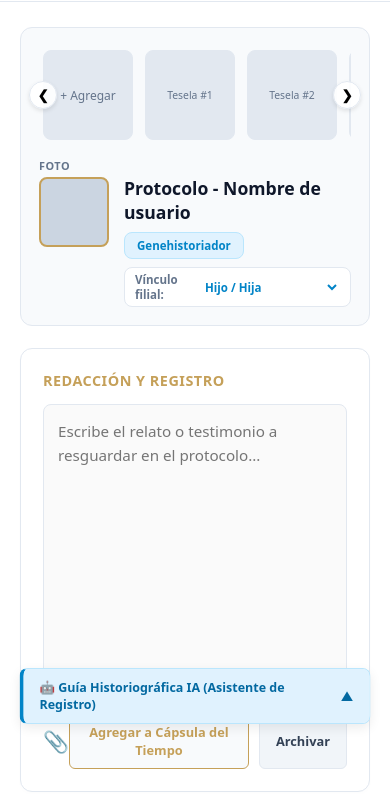
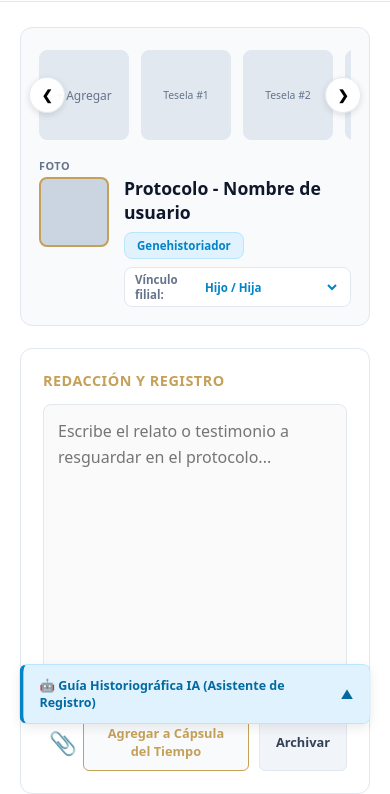
Before and after one commit to asdrubal-omnihistoria/Omnihistoria, a plain HTML site: page preservador-provisorio.html in a window 390 px wide. Shown: the part 55-849 px from the top of the page. Drawn offline with Linux system fonts and the light colour scheme.

Commit message:
Enhance mobile viewport and touch interactions
Updated viewport meta tag for better scaling on mobile devices. Enhanced CSS styles for touch interactions and improved layout responsiveness.

```diff
--- a/preservador-provisorio.html
+++ b/preservador-provisorio.html
@@ -2,7 +2,7 @@
 <html lang="es">
 <head>
   <meta charset="UTF-8">
-  <meta name="viewport" content="width=device-width, initial-scale=1.0">
+  <meta name="viewport" content="width=device-width, initial-scale=1.0, maximum-scale=1.0, user-scalable=no">
   <title>OMNIH | Protocolo Privado del Preservador</title>
   <style>
     :root {
@@ -20,19 +20,46 @@
       --success-green: #15803d;
     }
 
-    * { box-sizing: border-box; margin: 0; padding: 0; font-family: system-ui, -apple-system, sans-serif; }
-    body { background-color: var(--bg-light); color: var(--text-main); min-height: 100vh; display: flex; flex-direction: column; }
+    * {
+      box-sizing: border-box;
+      margin: 0;
+      padding: 0;
+      font-family: system-ui, -apple-system, sans-serif;
+      /* Desactiva el destello azul por defecto en iOS/Android */
+      -webkit-tap-highlight-color: transparent;
+    }
+
+    body {
+      background-color: var(--bg-light);
+      color: var(--text-main);
+      /* dvh evita problemas de superposición con el teclado virtual desplegado */
+      min-height: 100dvh;
+      display: flex;
+      flex-direction: column;
+    }
 
     /* HEADER SUPERIOR */
     header { background: #ffffff; border-bottom: 1px solid var(--border-color); padding: 12px 20px; position: sticky; top: 0; z-index: 20; }
     .header-content { display: flex; align-items: center; justify-content: space-between; max-width: 850px; margin: 0 auto; width: 100%; }
 
     .header-left { display: flex; align-items: center; }
-    .brand-logo-img { height: 32px; width: auto; object-fit: contain; display: block; }
+    .brand-logo-img { height: 32px; width: auto; object-fit: contain; display: block; touch-action: manipulation; }
 
     .header-right { display: flex; align-items: center; gap: 15px; }
-    .hamburger-btn { background: none; border: none; font-size: 1.4rem; cursor: pointer; color: var(--text-main); }
-    .config-btn { background: none; border: none; font-size: 1.2rem; cursor: pointer; color: var(--text-muted); }
+
+    /* Botones con objetivo táctil ampliado (min 44px) */
+    .hamburger-btn, .config-btn {
+      background: none;
+      border: none;
+      font-size: 1.4rem;
+      cursor: pointer;
+      color: var(--text-main);
+      touch-action: manipulation;
+      padding: 8px;
+      margin: -8px;
+      user-select: none;
+    }
+    .config-btn { font-size: 1.2rem; color: var(--text-muted); }
 
     /* CONTENEDOR PRINCIPAL */
     main { flex: 1; max-width: 850px; width: 100%; margin: 0 auto; padding: 25px 20px 120px 20px; display: flex; flex-direction: column; gap: 22px; }
@@ -40,14 +67,65 @@
     /* PERFIL DEL PRESERVADOR */
     .profile-hero { background: var(--panel-bg); border: 1px solid var(--border-color); border-radius: 12px; padding: 18px; display: flex; flex-direction: column; gap: 14px; }
 
-    /* CARRUSEL TÉCNICO INTERACTIVO */
+    /* CARRUSEL TÉCNICO INTERACTIVO OPTIMIZADO PARA TOUCH */
     .carousel-wrapper { position: relative; width: 100%; display: flex; align-items: center; }
-    .carousel-container { display: flex; gap: 12px; overflow-x: auto; scroll-behavior: smooth; padding: 4px; scrollbar-width: none; width: 100%; }
+    .carousel-container {
+      display: flex;
+      gap: 12px;
+      overflow-x: auto;
+      scroll-behavior: smooth;
+      padding: 4px;
+      scrollbar-width: none;
+      width: 100%;
+      /* Desplazamiento táctil inercial para móviles */
+      -webkit-overflow-scrolling: touch;
+      scroll-snap-type: x mandatory;
+      touch-action: pan-x;
+    }
     .carousel-container::-webkit-scrollbar { display: none; }
-    .carousel-item { width: 90px; height: 90px; border-radius: 8px; object-fit: cover; border: 1px solid var(--border-color); flex-shrink: 0; background: #e2e8f0; display: flex; flex-direction: column; align-items: center; justify-content: center; font-size: 0.75rem; color: var(--text-muted); cursor: pointer; transition: transform 0.2s, border-color 0.2s; position: relative; }
-    .carousel-item:hover { border-color: var(--accent-gold); transform: scale(1.02); }
-    .carousel-item img { width: 100%; height: 100%; border-radius: 7px; object-fit: cover; }
-    .carousel-nav-btn { background: rgba(255, 255, 255, 0.9); border: 1px solid var(--border-color); border-radius: 50%; width: 28px; height: 28px; font-weight: bold; cursor: pointer; display: flex; align-items: center; justify-content: center; position: absolute; z-index: 5; box-shadow: 0 2px 4px rgba(0,0,0,0.1); }
+
+    .carousel-item {
+      width: 90px;
+      height: 90px;
+      border-radius: 8px;
+      object-fit: cover;
+      border: 1px solid var(--border-color);
+      flex-shrink: 0;
+      background: #e2e8f0;
+      display: flex;
+      flex-direction: column;
+      align-items: center;
+      justify-content: center;
+      font-size: 0.75rem;
+      color: var(--text-muted);
+      cursor: pointer;
+      transition: transform 0.2s, border-color 0.2s;
+      position: relative;
+      scroll-snap-align: start;
+      touch-action: manipulation;
+      user-select: none;
+    }
+    .carousel-item:active { transform: scale(0.96); }
+    .carousel-item img { width: 100%; height: 100%; border-radius: 7px; object-fit: cover; pointer-events: none; }
+
+    .carousel-nav-btn {
+      background: rgba(255, 255, 255, 0.95);
+      border: 1px solid var(--border-color);
+      border-radius: 50%;
+      width: 36px;
+      height: 36px;
+      font-weight: bold;
+      cursor: pointer;
+      display: flex;
+      align-items: center;
+      justify-content: center;
+      position: absolute;
+      z-index: 5;
+      box-shadow: 0 2px 6px rgba(0,0,0,0.12);
+      touch-action: manipulation;
+      user-select: none;
+    }
+    .carousel-nav-btn:active { transform: scale(0.9); }
     .carousel-nav-btn.prev { left: -10px; }
     .carousel-nav-btn.next { right: -10px; }
 
@@ -63,24 +141,49 @@
 
     .tags-container { display: flex; flex-wrap: wrap; gap: 8px; align-items: center; }
 
-    .rank-tag { font-size: 0.72rem; font-weight: 700; padding: 5px 12px; border-radius: 8px; background: var(--accent-blue-light); color: var(--accent-blue); border: 1px solid #bae6fd; width: fit-content; }
+    .rank-tag { font-size: 0.72rem; font-weight: 700; padding: 5px 12px; border-radius: 8px; background: var(--accent-blue-light); color: var(--accent-blue); border: 1px solid #bae6fd; width: fit-content; user-select: none; }
 
-    .vinculo-tag { display: flex; align-items: center; gap: 4px; background: #ffffff; padding: 4px 10px; border-radius: 8px; border: 1px solid var(--border-color); width: fit-content; }
+    .vinculo-tag { display: flex; align-items: center; gap: 4px; background: #ffffff; padding: 4px 10px; border-radius: 8px; border: 1px solid var(--border-color); width: fit-content; touch-action: manipulation; }
     .vinculo-label { font-size: 0.72rem; font-weight: 700; color: var(--text-muted); }
-    .vinculo-select { background: transparent; border: none; font-size: 0.72rem; font-weight: 700; color: var(--accent-blue); outline: none; cursor: pointer; }
+    .vinculo-select { background: transparent; border: none; font-size: 0.72rem; font-weight: 700; color: var(--accent-blue); outline: none; cursor: pointer; touch-action: manipulation; }
     .vinculo-select option { color: var(--text-main); font-weight: 500; }
 
     /* ÁREA CENTRAL DE CARGA Y REDACCIÓN */
     .editor-card { background: #ffffff; border: 1px solid var(--border-color); border-radius: 12px; padding: 22px; display: flex; flex-direction: column; gap: 14px; box-shadow: 0 2px 4px rgba(0,0,0,0.01); }
     .editor-title { font-size: 0.9rem; font-weight: 700; color: var(--accent-gold); letter-spacing: 0.5px; text-transform: uppercase; }
-    textarea { width: 100%; min-height: 280px; border: 1px solid var(--border-color); border-radius: 8px; padding: 14px; font-size: 0.95rem; line-height: 1.6; outline: none; resize: vertical; background: #fafafa; }
+
+    /* Configuración de textarea para entrada limpia de teclado táctil */
+    textarea {
+      width: 100%;
+      min-height: 280px;
+      border: 1px solid var(--border-color);
+      border-radius: 8px;
+      padding: 14px;
+      font-size: 1rem; /* 16px evita zoom automático indeseado en Safari iOS */
+      line-height: 1.6;
+      outline: none;
+      resize: vertical;
+      background: #fafafa;
+      touch-action: manipulation;
+    }
     textarea:focus { background: #ffffff; border-color: var(--accent-blue); }
 
     .attachment-bar { display: flex; align-items: center; justify-content: space-between; border-top: 1px solid var(--border-color); padding-top: 14px; }
-    .clip-btn { background: none; border: none; font-size: 1.3rem; cursor: pointer; color: var(--text-muted); }
+    .clip-btn { background: none; border: none; font-size: 1.4rem; cursor: pointer; color: var(--text-muted); touch-action: manipulation; padding: 6px; user-select: none; }
     .action-btns { display: flex; gap: 10px; }
 
-    .btn-action { padding: 9px 16px; font-size: 0.8rem; font-weight: 600; border-radius: 6px; cursor: pointer; border: none; transition: background 0.2s; }
+    .btn-action {
+      padding: 10px 16px;
+      font-size: 0.8rem;
+      font-weight: 600;
+      border-radius: 6px;
+      cursor: pointer;
+      border: none;
+      transition: background 0.2s, transform 0.15s;
+      touch-action: manipulation;
+      user-select: none;
+    }
+    .btn-action:active { transform: scale(0.96); }
 
     .btn-archive { background: var(--btn-gray); color: var(--btn-gray-text); border: 1px solid var(--border-color); }
     .btn-archive:hover { background: #e2e8f0; }
@@ -89,40 +192,40 @@
     /* SESIÓN OMNIHISTÓRICA DELIMITADA */
     .session-box { background: var(--panel-bg); border: 1px solid var(--border-color); border-radius: 12px; padding: 16px; display: flex; flex-direction: column; gap: 10px; margin-top: 10px; }
     .session-header { font-size: 0.8rem; font-weight: 700; color: var(--text-main); display: flex; justify-content: space-between; align-items: center; }
-    .session-status { color: var(--accent-blue); cursor: pointer; font-weight: 600; font-size: 0.8rem; }
+    .session-status { color: var(--accent-blue); cursor: pointer; font-weight: 600; font-size: 0.8rem; touch-action: manipulation; user-select: none; }
     .session-chat-area { background: #ffffff; border: 1px solid var(--border-color); border-radius: 8px; height: 100px; padding: 10px; font-size: 0.8rem; color: var(--text-muted); display: flex; align-items: center; justify-content: center; text-align: center; }
 
     /* GUÍA HISTORIOGRÁFICA DE IA DESPLEGABLE E INTERACTIVA */
-    .ai-guidance-floating { position: fixed; bottom: 65px; left: 50%; transform: translateX(-50%); width: 90%; max-width: 810px; background: #f0f9ff; border: 1px solid #bae6fd; border-left: 4px solid var(--accent-blue); border-radius: 8px; font-size: 0.78rem; color: #0369a1; box-shadow: 0 4px 12px rgba(0,0,0,0.08); z-index: 15; overflow: hidden; transition: all 0.3s ease; }
-    .ai-guidance-header { display: flex; justify-content: space-between; align-items: center; padding: 10px 16px; background: #e0f2fe; cursor: pointer; font-weight: 700; user-select: none; }
+    .ai-guidance-floating { position: fixed; bottom: 65px; left: 50%; transform: translateX(-50%); width: 90%; max-width: 810px; background: #f0f9ff; border: 1px solid #bae6fd; border-left: 4px solid var(--accent-blue); border-radius: 8px; font-size: 0.78rem; color: #0369a1; box-shadow: 0 4px 12px rgba(0,0,0,0.08); z-index: 15; overflow: hidden; transition: all 0.3s ease; touch-action: manipulation; }
+    .ai-guidance-header { display: flex; justify-content: space-between; align-items: center; padding: 12px 16px; background: #e0f2fe; cursor: pointer; font-weight: 700; user-select: none; touch-action: manipulation; }
     .ai-guidance-content { padding: 12px 16px; display: none; line-height: 1.5; background: #f0f9ff; border-top: 1px solid #bae6fd; }
     .ai-guidance-floating.open .ai-guidance-content { display: block; }
 
     /* DRAWER OVERLAY & PANEL */
-    .drawer-overlay { display: none; position: fixed; top: 0; left: 0; width: 100vw; height: 100vh; background: rgba(15, 23, 42, 0.4); z-index: 25; }
+    .drawer-overlay { display: none; position: fixed; top: 0; left: 0; width: 100vw; height: 100vh; background: rgba(15, 23, 42, 0.4); z-index: 25; touch-action: manipulation; }
     .drawer-overlay.active { display: block; }
 
-    .drawer-panel { position: fixed; top: 0; right: -100%; width: 300px; height: 100vh; background: #ffffff; border-left: 1px solid var(--border-color); box-shadow: -4px 0 15px rgba(0,0,0,0.05); transition: right 0.3s ease; z-index: 30; padding: 20px; display: flex; flex-direction: column; justify-content: space-between; overflow-y: auto; }
+    .drawer-panel { position: fixed; top: 0; right: -100%; width: 300px; height: 100vh; height: 100dvh; background: #ffffff; border-left: 1px solid var(--border-color); box-shadow: -4px 0 15px rgba(0,0,0,0.05); transition: right 0.3s ease; z-index: 30; padding: 20px; display: flex; flex-direction: column; justify-content: space-between; overflow-y: auto; -webkit-overflow-scrolling: touch; }
     .drawer-panel.active { right: 0; }
 
     .drawer-header { display: flex; justify-content: space-between; align-items: center; border-bottom: 1px solid var(--border-color); padding-bottom: 10px; margin-bottom: 15px; }
     .drawer-title { font-size: 1.2rem; font-weight: 800; color: var(--accent-gold); }
 
-    .btn-close-drawer { background: none; border: none; font-size: 1.5rem; font-weight: 700; color: var(--text-muted); cursor: pointer; padding: 0 4px; line-height: 1; transition: color 0.2s ease; }
+    .btn-close-drawer { background: none; border: none; font-size: 1.6rem; font-weight: 700; color: var(--text-muted); cursor: pointer; padding: 4px 8px; line-height: 1; transition: color 0.2s ease; touch-action: manipulation; user-select: none; }
     .btn-close-drawer:hover { color: var(--text-main); }
 
     .drawer-section-label { font-size: 0.7rem; font-weight: 700; color: var(--text-muted); text-transform: uppercase; margin-bottom: 10px; }
     .drawer-menu { list-style: none; display: flex; flex-direction: column; gap: 8px; }
-    .drawer-menu li a { text-decoration: none; color: var(--text-muted); font-size: 0.85rem; font-weight: 600; display: block; padding: 8px 10px; border-radius: 6px; transition: background 0.2s, color 0.2s; }
-    .drawer-menu li a:hover { background-color: var(--accent-blue-light); color: var(--accent-blue); }
+    .drawer-menu li a { text-decoration: none; color: var(--text-muted); font-size: 0.85rem; font-weight: 600; display: block; padding: 10px 12px; border-radius: 6px; transition: background 0.2s, color 0.2s; touch-action: manipulation; }
+    .drawer-menu li a:hover, .drawer-menu li a:active { background-color: var(--accent-blue-light); color: var(--accent-blue); }
 
     .drawer-footer { border-top: 1px solid var(--border-color); padding-top: 15px; margin-top: 20px; }
-    .btn-logout { display: block; width: 100%; padding: 10px; text-align: center; background-color: #f8fafc; border: 1px solid var(--border-color); border-radius: 8px; color: var(--alert-red); font-size: 0.85rem; font-weight: 700; text-decoration: none; transition: background 0.2s ease; }
-    .btn-logout:hover { background-color: #fff5f5; }
+    .btn-logout { display: block; width: 100%; padding: 12px; text-align: center; background-color: #f8fafc; border: 1px solid var(--border-color); border-radius: 8px; color: var(--alert-red); font-size: 0.85rem; font-weight: 700; text-decoration: none; transition: background 0.2s ease; touch-action: manipulation; }
+    .btn-logout:active { background-color: #fff5f5; }
 
     /* FOOTER CON CERTIFICACIÓN Y HASH GENÉRICO */
     footer { padding: 16px 20px; background: #ffffff; border-top: 1px solid var(--border-color); text-align: center; }
-    .hash-badge { font-family: ui-monospace, monospace; background: var(--panel-bg); padding: 8px 12px; border-radius: 6px; border: 1px solid var(--border-color); max-width: 850px; margin: 0 auto; display: flex; flex-direction: column; gap: 4px; align-items: center; }
+    .hash-badge { font-family: ui-monospace, monospace; background: var(--panel-bg); padding: 8px 12px; border-radius: 6px; border: 1px solid var(--border-color); max-width: 850px; margin: 0 auto; display: flex; flex-direction: column; gap: 4px; align-items: center; user-select: none; }
     .hash-title { font-size: 0.75rem; color: var(--text-muted); font-weight: 500; }
     .hash-value { font-weight: 700; color: var(--text-main); font-size: 0.78rem; }
     .human-cert { color: var(--success-green); font-size: 0.62rem; font-weight: 800; text-transform: uppercase; letter-spacing: 0.8px; opacity: 0.9; }
@@ -163,8 +266,8 @@
       </div>
 
       <div class="header-right">
-        <button class="config-btn" title="Configuración">⚙</button>
-        <button class="hamburger-btn" onclick="openDrawer()">☰</button>
+        <button class="config-btn" title="Configuración" type="button">⚙</button>
+        <button class="hamburger-btn" onclick="openDrawer()" type="button">☰</button>
       </div>
     </div>
   </header>
@@ -173,7 +276,7 @@
     <div class="profile-hero">
       <!-- CARRUSEL TÉCNICO INTERACTIVO DE FOTOS -->
       <div class="carousel-wrapper">
-        <button class="carousel-nav-btn prev" onclick="scrollCarousel(-1)">&#10094;</button>
+        <button class="carousel-nav-btn prev" onclick="scrollCarousel(-1)" type="button">&#10094;</button>
         <div class="carousel-container" id="photo-carousel">
           <div class="carousel-item" onclick="document.getElementById('carousel-upload').click()">
             <span>+ Agregar</span>
@@ -188,7 +291,7 @@
             <span style="font-size: 0.65rem; text-align: center;">Tesela #3</span>
           </div>
         </div>
-        <button class="carousel-nav-btn next" onclick="scrollCarousel(1)">&#10095;</button>
+        <button class="carousel-nav-btn next" onclick="scrollCarousel(1)" type="button">&#10095;</button>
         <input type="file" id="carousel-upload" accept="image/*" style="display: none;" onchange="handleCarouselUpload(event)">
       </div>
 
@@ -225,13 +328,19 @@
 
     <div class="editor-card">
       <div class="editor-title">Redacción y registro</div>
-      <textarea placeholder="Escribe el relato o testimonio a resguardar en el protocolo..."></textarea>
+      <!-- Atributos para despliegue de teclado virtual -->
+      <textarea
+        id="relato-text"
+        inputmode="text"
+        enterkeyhint="done"
+        placeholder="Escribe el relato o testimonio a resguardar en el protocolo..."
+      ></textarea>
 
       <div class="attachment-bar">
-        <button class="clip-btn" title="Adjuntar documento o foto">📎</button>
+        <button class="clip-btn" title="Adjuntar documento o foto" type="button">📎</button>
         <div class="action-btns">
-          <button class="btn-action btn-capsule">Agregar a Cápsula del Tiempo</button>
-          <button class="btn-action btn-archive">Archivar</button>
+          <button class="btn-action btn-capsule" type="button">Agregar a Cápsula del Tiempo</button>
+          <button class="btn-action btn-archive" type="button">Archivar</button>
         </div>
       </div>
     </div>
@@ -300,21 +409,4 @@
         const reader = new FileReader();
         reader.onload = function(e) {
           const container = document.getElementById('photo-carousel');
-          const newItem = document.createElement('div');
-          newItem.className = 'carousel-item';
-          newItem.innerHTML = `<img src="${e.target.result}" alt="Tesela cargada">`;
-          container.appendChild(newItem);
-        };
-        reader.readAsDataURL(file);
-      }
-    }
-
-    function toggleAiGuidance() {
-      const box = document.getElementById('ai-guidance-box');
-      const icon = document.getElementById('ai-toggle-icon');
-      box.classList.toggle('open');
-      icon.textContent = box.classList.contains('open') ? '▼' : '▲';
-    }
-  </script>
-</body>
-</html>
+          const newIt
```
